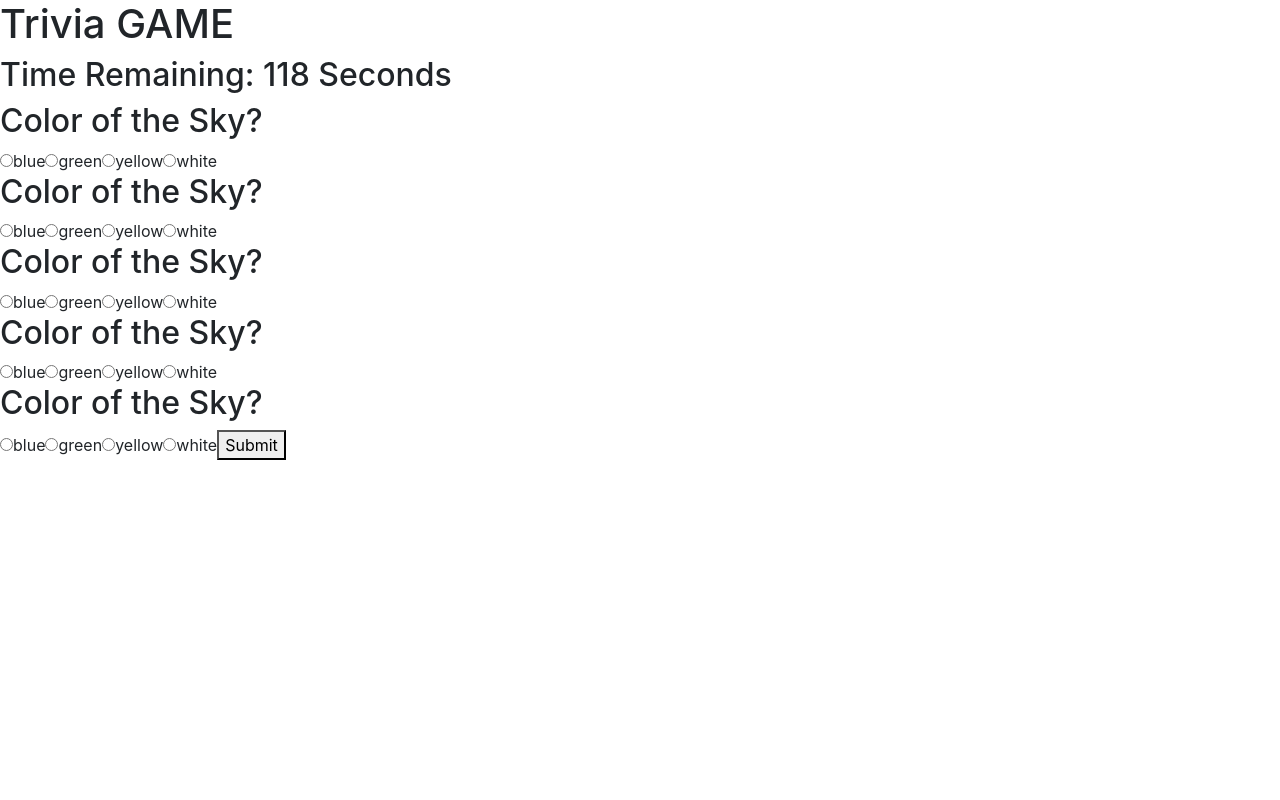
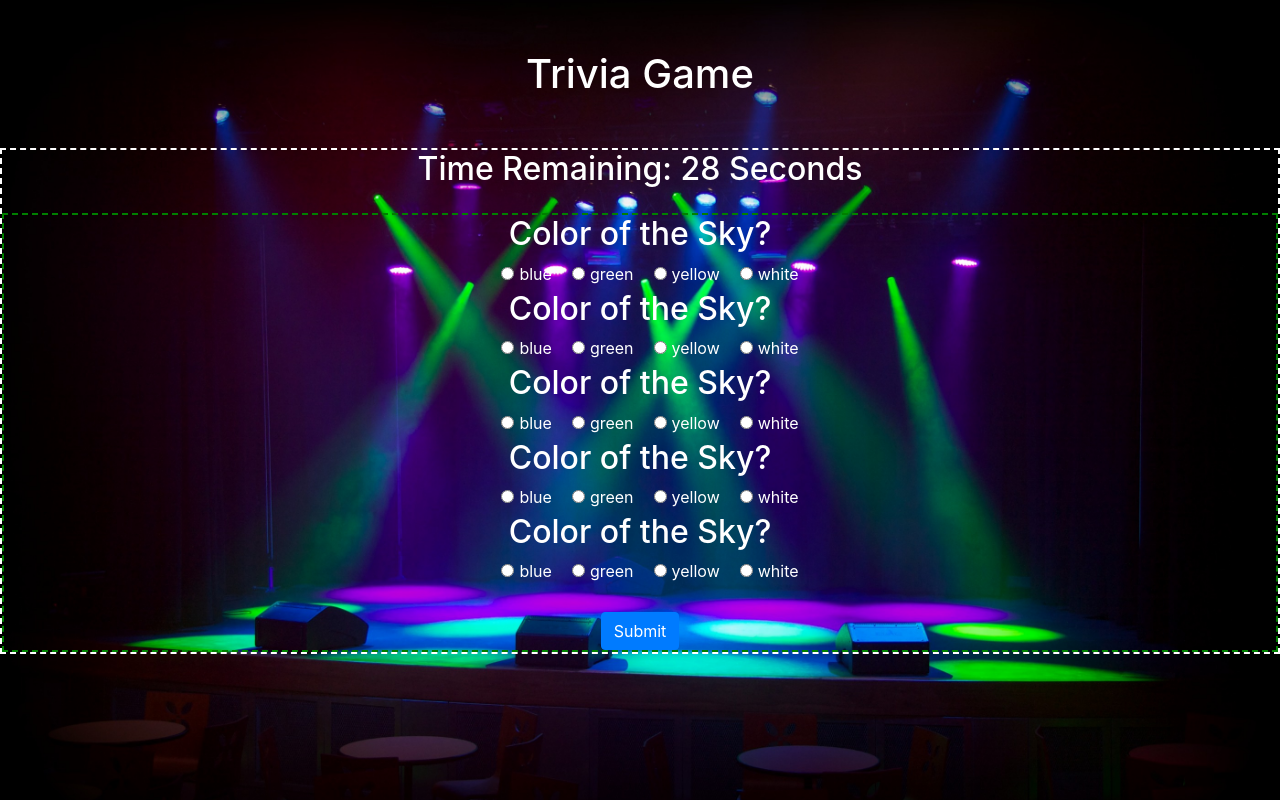
Before and after one commit to mpieces/Trivia-Game, a plain HTML site: page index.html in a window 1280 px wide. Both pictures are taken after a click on the button "Start". Drawn offline with nearby package versions, Linux system fonts and the light colour scheme.

Commit message:
add some css styling

```diff
--- a/assets/css/style.css
+++ b/assets/css/style.css
@@ -0,0 +1,41 @@
+body {
+    height: 100%;
+    background-image: url('../images/stage-bg.jpg');
+    background-size: cover;
+    color: #fff;
+}
+/* Start button */
+#start {
+
+}
+
+#wrapper h1 {
+    text-align: center;
+    margin-top: 50px;
+}
+
+#sub-wrapper {
+    margin-top: 50px;
+    border: 2px dashed white;
+}
+
+#sub-wrapper h2 {
+    text-align: center;
+}
+
+#quiz-area {
+    border: 2px dashed green;
+    text-align: center;
+    margin-top: 25px;
+}
+
+input[type=radio] {
+    margin: 5px 5px 10px 20px;
+    padding: 10px;
+}
+
+#submit {
+    display: block;
+    margin: 0 auto;
+    margin-top: 25px;
+}
--- a/assets/javascript/app.js
+++ b/assets/javascript/app.js
@@ -13,14 +13,14 @@
       // start the game with a score of 0.
       var correct = 0;
       var incorrect = 0;
-      var counter = 120;
+      var counter = 30;
 
 
       // FUNCTIONS
       // ==============================================================================
       function startGame() {
         timer = setInterval(countDown, 1000);
-        $("#sub-wrapper").prepend("<h2>Time Remaining: <span id='counter-value'>120</span> Seconds</h2>");
+        $("#sub-wrapper").prepend("<h2>Time Remaining: <span id='counter-value'>45</span> Seconds</h2>");
         $("#start").remove();
         for(var i=0; i<questions.length; i++){
             $("#quiz-area").append("<h2>" +questions[i].q +"</h2>");
@@ -30,12 +30,13 @@
                 "' value='" + questions[i].a[j] + "''>" + questions[i].a[j])
             }
         }
-        $("#quiz-area").append("<button id='submit'>Submit</button>");
+        $("#quiz-area").append("<button class='btn btn-primary' id='submit'>Submit</button>");
       }
       function countDown(){
           counter--;
           $("#counter-value").html(counter);
           if(counter === 0){
+              alert("TIME'S UP!");
               console.log("TIME IS UP");
               checkResults();
           }
@@ -90,14 +91,14 @@
           $('#submit').remove();
           $('#sub-wrapper h2').remove();
           // display correct and incorrect answers
-          $("#quiz-area").html("<h2>Results Displayed Here</h2>");
+          $("#quiz-area").html("<h2>Results:</h2>");
           $("#quiz-area").append("<h3>Correct Answers: "+ correct +"</h3>");
           $("#quiz-area").append("<h3>Incorrect Answers: "+ incorrect +"</h3>");
           $("#quiz-area").append("<h3>Unanswered: " + (questions.length - (correct + incorrect)) + "</h3>");
           if(correct === questions.length) {
             alert("You scored 100%!");
           } else {
-              alert("You're a loser");
+              alert("You lose! :( wah wahhhhh");
           }
 
       }
--- a/index.html
+++ b/index.html
@@ -20,10 +20,10 @@
 
 
     <div id="wrapper">
-        <h1>Trivia GAME</h1>
+        <h1>Trivia Game</h1>
         <div id="sub-wrapper">
             <div id="quiz-area">
-                <button id="start">Start</button>
+                <button id="start" class="btn btn-primary">Start</button>
             </div>
         </div>
     </div>
```
Also changed, not shown: assets/images/stage-bg.jpg (added).
